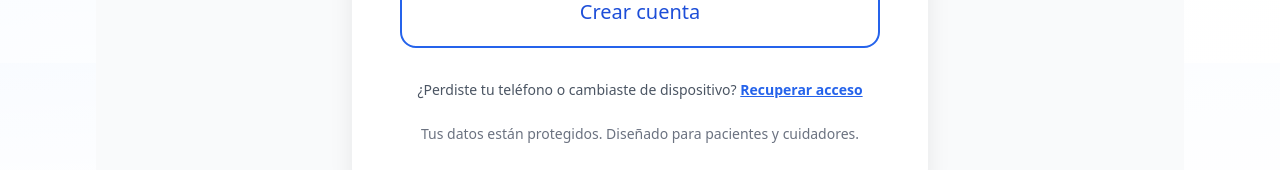
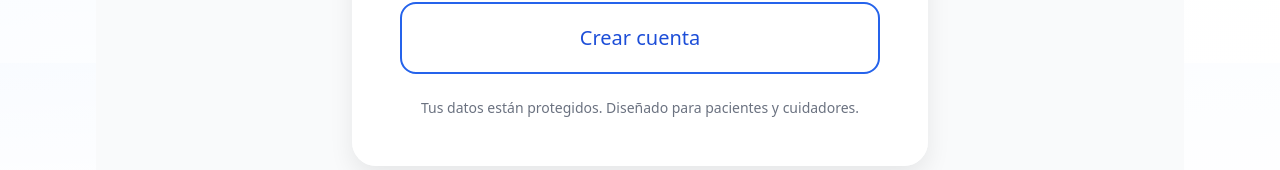
Before and after one commit to pvillafane-hub/portal-paciente, a Next.js app: page / in a window 1280 px wide. Shown: the part 737-907 px from the top of the page. Built offline with nearby package versions, Linux system fonts and the light colour scheme.

Commit message:
probando passkey

```diff
--- a/src/app/page.tsx
+++ b/src/app/page.tsx
@@ -96,14 +96,6 @@ export default function LandingPage() {
           </Link>
         </div>
 
-        {/* RECUPERACIÓN */}
-        <p className="text-sm text-gray-600 mt-8">
-          ¿Perdiste tu teléfono o cambiaste de dispositivo?{" "}
-          <Link href="/recovery" className="text-blue-600 underline">
-            Recuperar acceso
-          </Link>
-        </p>
-
         <p className="text-sm text-gray-500 mt-6">
           Tus datos están protegidos. Diseñado para pacientes y cuidadores.
         </p>
```
